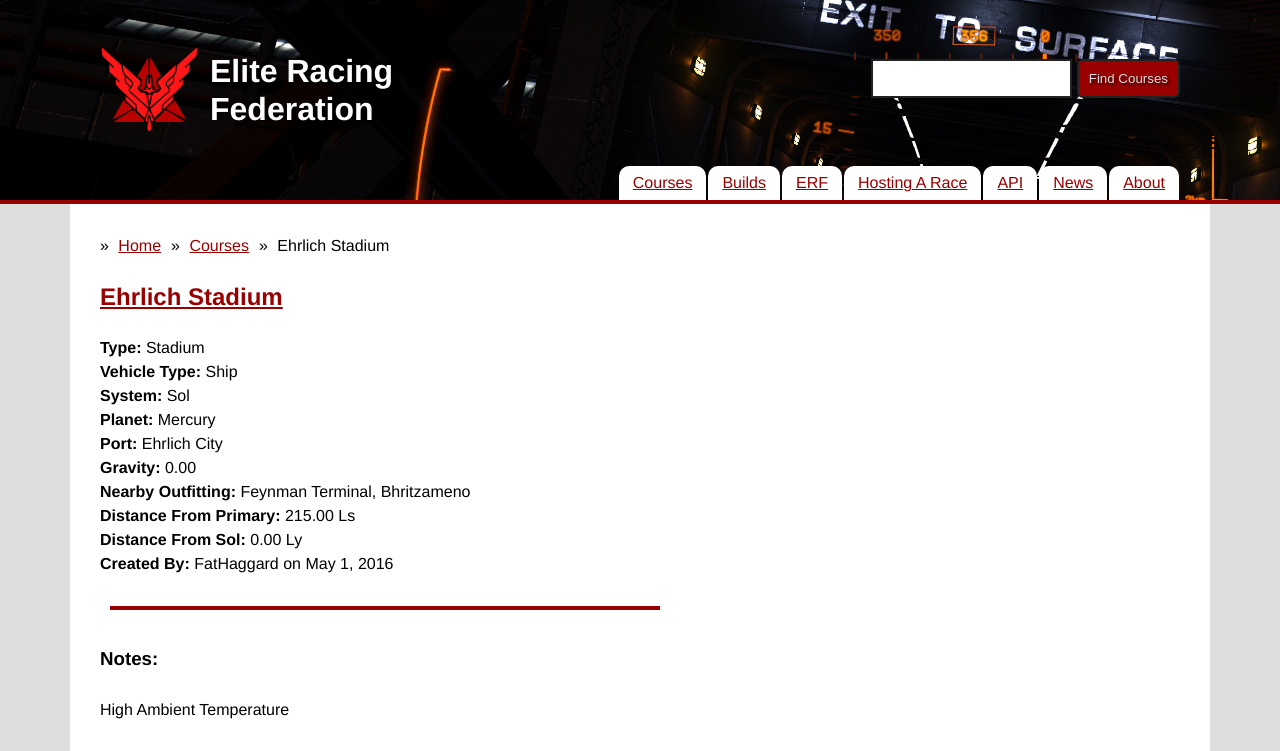
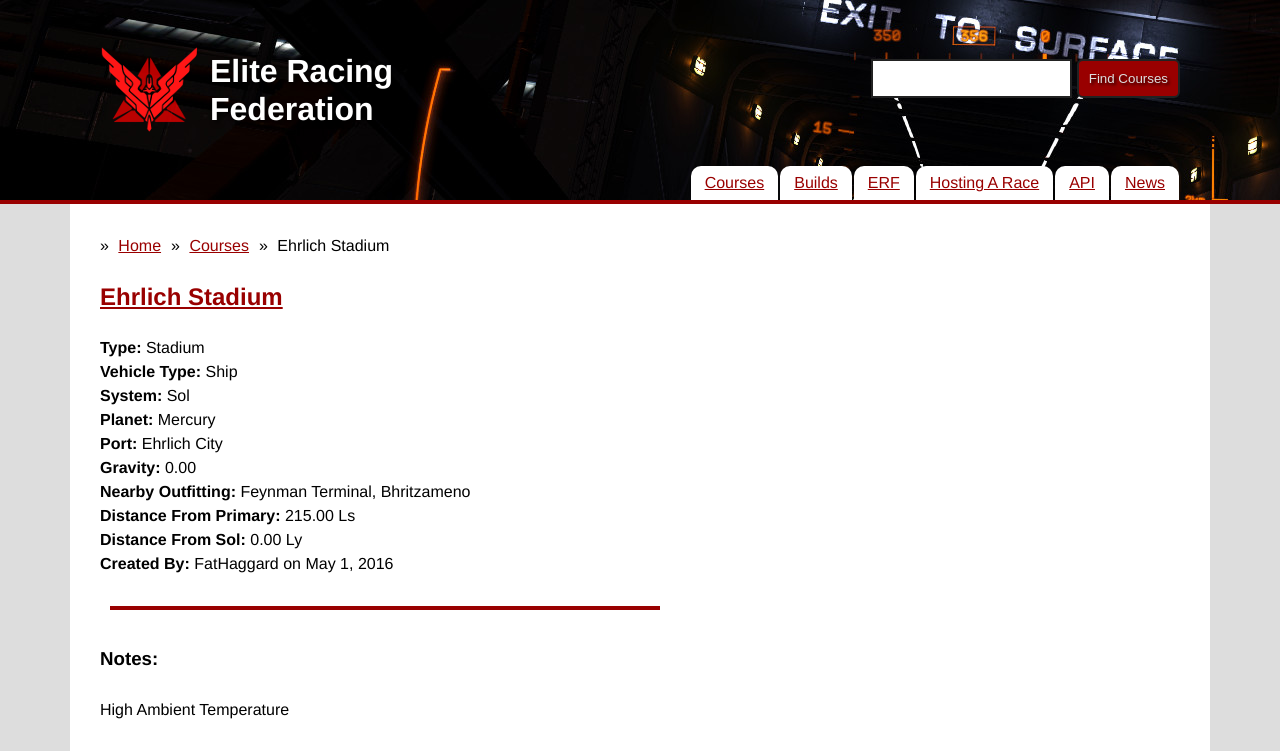
Before and after one commit to toastdriven/eliteracing, a Django app: page /courses/25/ in a window 1280 px wide. Shown: the top 751 px of the page. Run offline with Django 3.2, Linux system fonts and the light colour scheme; data comes from the database, SQL or seed files in the repository; data that the repository does not hold is empty; parts of the project's set-up code (start-up, migrations or seed data) failed here and were passed over; some libraries are stand-ins or nearby versions.

Commit message:
Removed the "About" for now.

```diff
--- a/templates/base.html
+++ b/templates/base.html
@@ -63,9 +63,6 @@
               <li>
                 <a href="{% url 'news_latest' %}">News</a>
               </li>
-              <li>
-                <a href="{% url 'pages_show_page' slug='about' %}">About</a>
-              </li>
             </ul>
           </nav>
         </div>
```
